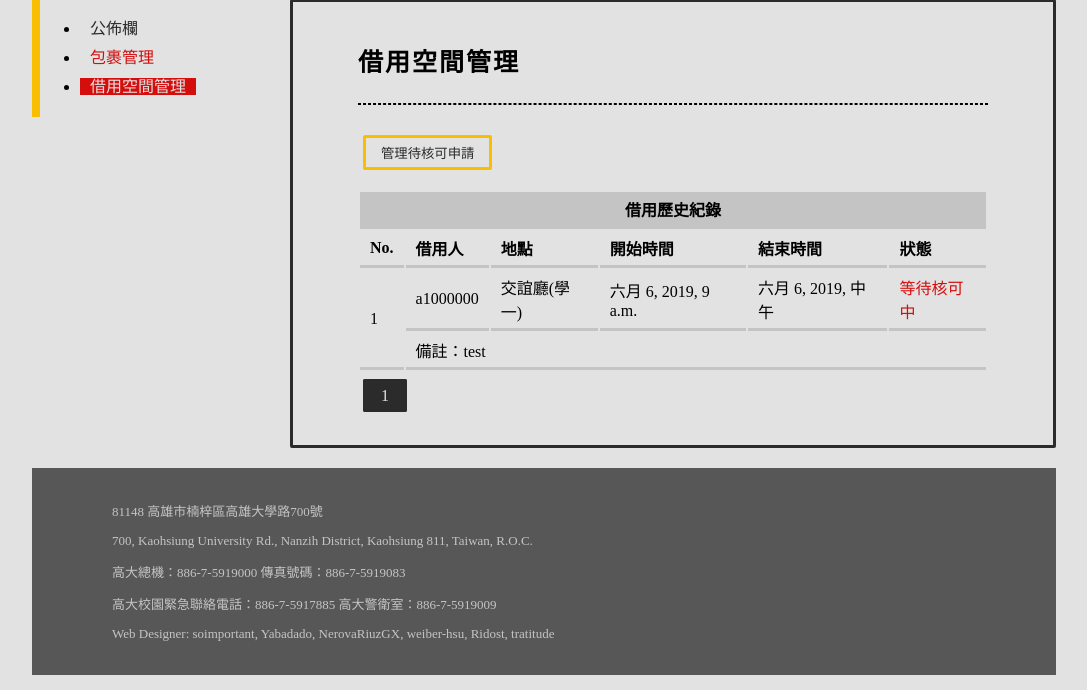
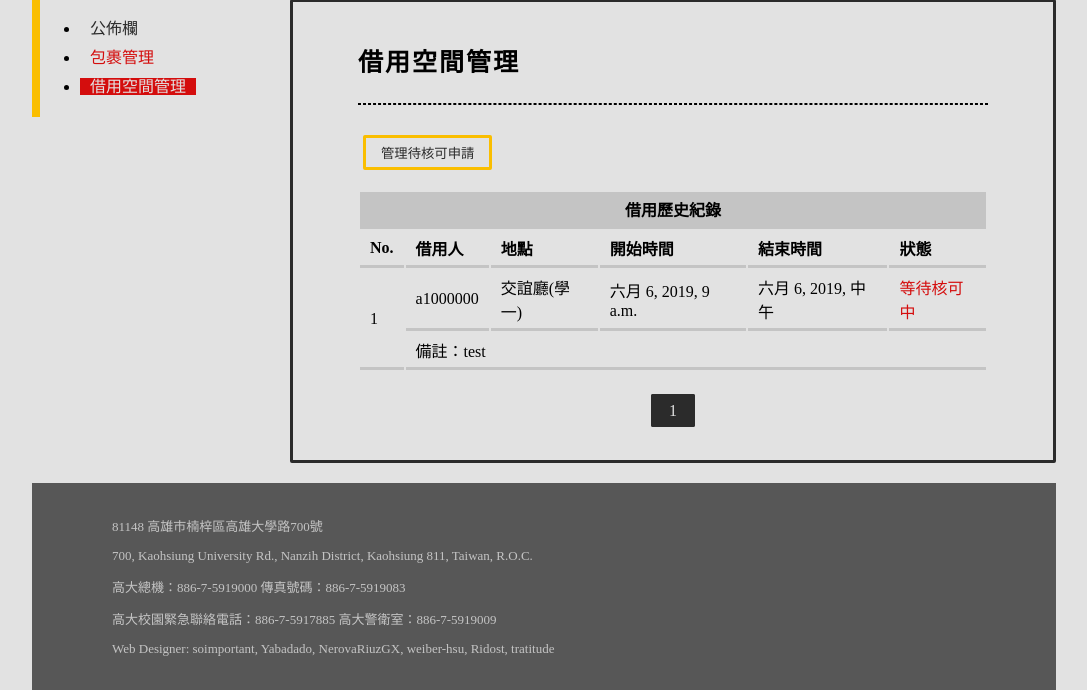
Before and after one commit to Ridost/SDMS, a Django app: page /DLS/borrow/manage/showall in a window 1280 px wide. Shown: the part 149-839 px from the top of the page, without its empty margins (96-1183 px from the left). Run offline with Django 3.2, Linux system fonts and the light colour scheme; a user stored in the database is signed in; data comes from the database, SQL or seed files in the repository; some web fonts are replaced.

Commit message:
page button update

```diff
--- a/DLS/templates/borrow/showall.html
+++ b/DLS/templates/borrow/showall.html
@@ -60,6 +60,7 @@
         {% endfor %}
     </table>
 
+    <div class="button-section" style="text-align: center">
         {% if previous_page %}
             <a class="button-accept" href="?page={{ previous_page }}"> << </a>
         {% endif %}
@@ -68,5 +69,6 @@
             <a class="button-accept" href="?page={{ next_page }}"> >> </a>
         {% endif %}
     </div>
+</div>
 
 {% endblock %}
```
Also changed, not shown: DLS/templates/main.html (+9 -10 lines). Lines whose indentation alone changed are shown as unchanged.
